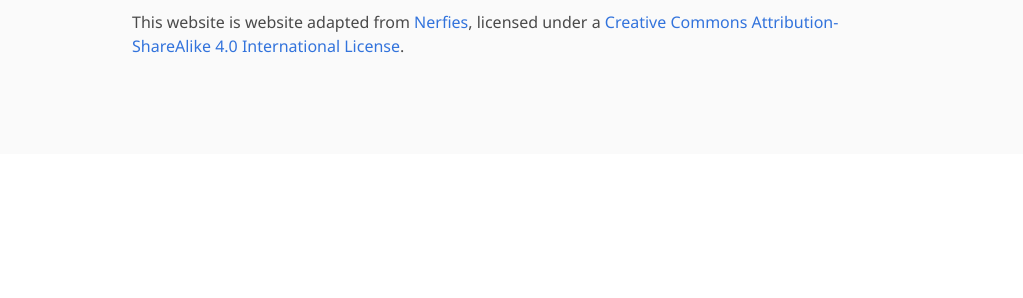
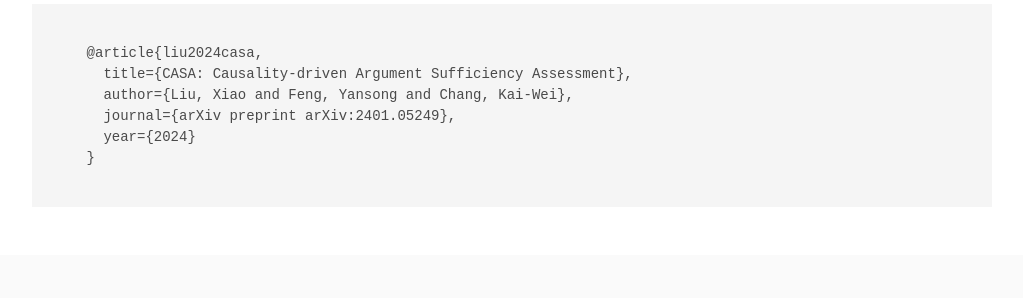
Before and after one commit to xxxiaol/CASA, a plain HTML site: page docs/index.html in a window 1280 px wide. Shown: the part 5761-6059 px from the top of the page, without its empty margins (128-1151 px from the left). Before the commit the page ends 5915 px from the top, so only its background shows below. Drawn offline with nearby package versions, Linux system fonts and the light colour scheme; some icons are missing; a web font is replaced by a local one.

Commit message:
Update paper info

```diff
--- a/docs/index.html
+++ b/docs/index.html
@@ -60,7 +60,7 @@
             <div class="publication-links">
               <!-- PDF Link. -->
               <span class="link-block">
-                <a href="https://arxiv.org/pdf/"
+                <a href="https://arxiv.org/pdf/2401.05249.pdf"
                    class="external-link button is-normal is-rounded is-dark">
                   <span class="icon">
                       <i class="fas fa-file-pdf"></i>
@@ -69,7 +69,7 @@
                 </a>
               </span>
               <span class="link-block">
-                <a href="https://arxiv.org/abs/"
+                <a href="https://arxiv.org/abs/2401.05249"
                    class="external-link button is-normal is-rounded is-dark">
                   <span class="icon">
                       <i class="ai ai-arxiv"></i>
@@ -262,14 +262,19 @@
 </section>
 
 
-<!-- <section class="section" id="BibTeX">
+<section class="section" id="BibTeX">
   <div class="container is-max-desktop content">
     <h2 class="title">BibTeX</h2>
     <pre><code>
-
+    @article{liu2024casa,
+      title={CASA: Causality-driven Argument Sufficiency Assessment},
+      author={Liu, Xiao and Feng, Yansong and Chang, Kai-Wei},
+      journal={arXiv preprint arXiv:2401.05249},
+      year={2024}
+    }
     </code></pre>
   </div>
-</section> -->
+</section>
 
 
 <footer class="footer">
```
Also changed, not shown: 1 other file.
